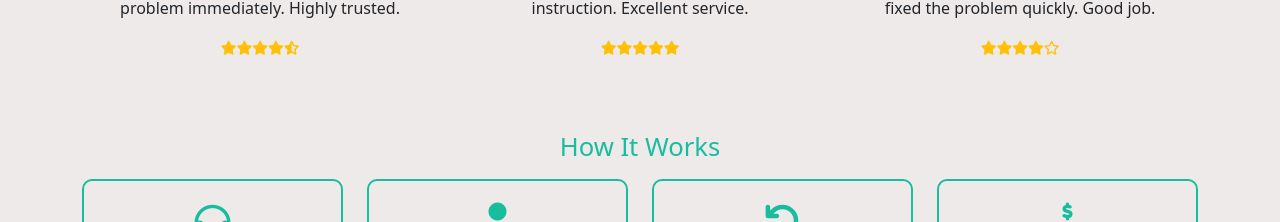
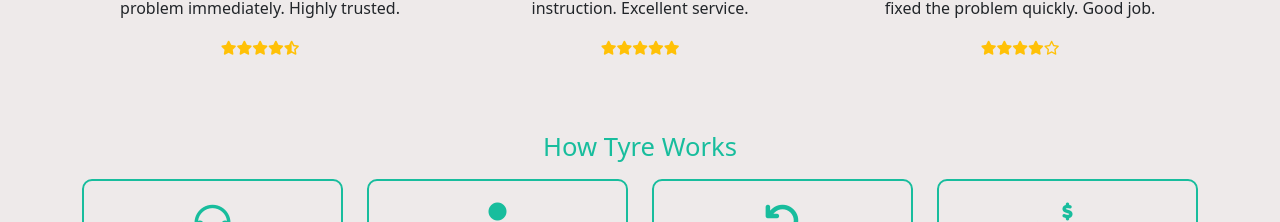
Before and after one commit to Mehwishmushtaq/MrTyreFitter, a React (Vite) app: page / in a window 1280 px wide. Shown: the part 4152-4374 px from the top of the page. Built offline with nearby package versions, Linux system fonts and the light colour scheme.

Commit message:
Update HowSection.jsx

```diff
--- a/src/components/HowSection.jsx
+++ b/src/components/HowSection.jsx
@@ -7,7 +7,7 @@ const HowSection = () => {
       <Row className="text-center justify-content-center">
             <Col className="col-md-11 col-lg-9 col-xl-7 mb-2">
                 <div className="section-title">
-                    <h2 className="sec-title">How it works</h2>
+                    <h2 className="sec-title">How Tyre works</h2>
                 </div>
             </Col>
         </Row>
```
